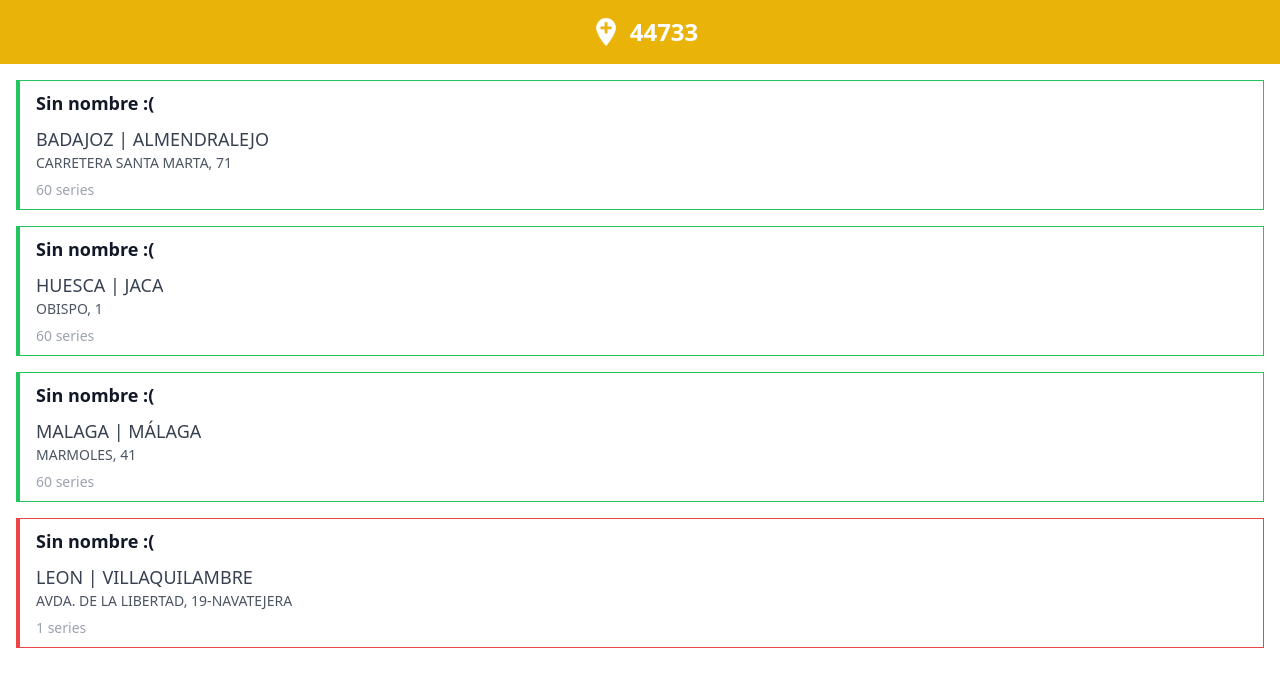
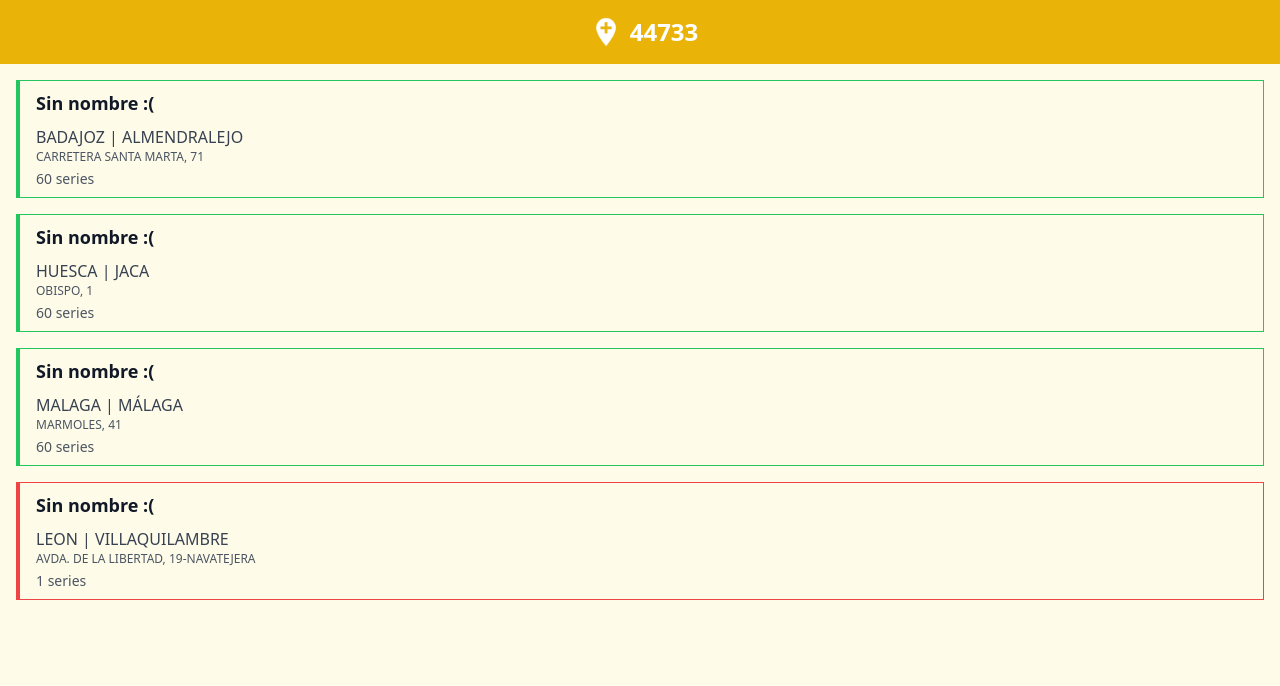
Before and after one commit to jiep/44733, a Vue app: page / in a window 1280 px wide. Shown: the top 686 px of the page. Built offline with nearby package versions, Linux system fonts and the light colour scheme.

Commit message:
Update interface

```diff
--- a/index.html
+++ b/index.html
@@ -6,7 +6,7 @@
     <meta name="viewport" content="width=device-width, initial-scale=1.0">
     <title>44733</title>
   </head>
-  <body class="h-screen">
+  <body class="h-screen overflow-y-hidden">
     <div class="h-full" id="app"></div>
     <script type="module" src="/src/main.ts"></script>
   </body>
--- a/src/App.vue
+++ b/src/App.vue
@@ -6,8 +6,8 @@ import NavBar from './components/NavBar.vue'
 <template>
   <section class="h-full">
     <NavBar/>
-    <Suspense>
-      <RouterView />
+    <Suspense class="h-full">
+      <RouterView class="h-full" />
     </Suspense>
   </section>
 </template>
--- a/src/components/LocationItem.vue
+++ b/src/components/LocationItem.vue
@@ -12,13 +12,16 @@ const color = computed(() => {
   return getColor(props.location.series.length)
 });
 
+const googleMapsEncoded = computed(() => {
+  return encodeURI(`https://www.google.es/maps/place/${props.location.address}, ${props.location.city}, ${props.location.province}`)
+});
+
 </script>
 
 <template>
-    <div class="px-4 py-2 border border-l-4" :class="color">
-        <div class="flex justify-between">
-            <div class="flex">
-            <div class="min-w-0 flex-auto">
+    <div class="px-4 py-2 border border-l-4 hover:bg-yellow-100" :class="color">
+        <a :href="googleMapsEncoded" target="_blank" class="flex justify-between">
+            <div class="flex flex-col">
                 <p class="mb-2 text-lg font-semibold text-gray-900">
                     <template v-if="location.name">
                         {{ location.name }}
@@ -27,18 +30,17 @@ const color = computed(() => {
                         Sin nombre :(
                     </template>
                 </p>
-                <p class="truncate text-lg text-gray-700">
+                <p class="truncate text-base text-gray-700">
                     {{location.province}} | {{location.city}}
                 </p>
 
-                <p class="mb-1 truncate text-sm text-gray-600">
+                <p class="mb-1 truncate text-xs text-gray-600 break-all">
                     {{location.address}}
                 </p>
-                <span class="truncate text-sm text-gray-400">
+                <span class="truncate text-sm text-gray-600">
                     {{location.series.length}} series
                 </span>
             </div>
-            </div>
-        </div>
+        </a>
     </div>
 </template>
--- a/src/components/LocationList.vue
+++ b/src/components/LocationList.vue
@@ -9,7 +9,10 @@ defineProps<{
 </script>
 
 <template>
-    <div class="m-4" v-for="item in items">
-        <LocationItem :location="item" />
-    </div>
+    <section class="h-full overflow-y-auto bg-yellow-50 md:mx-auto">
+        <div class="m-4" v-for="item in items">
+            <LocationItem :location="item" />
+        </div>
+    </section>
+
 </template>
```
